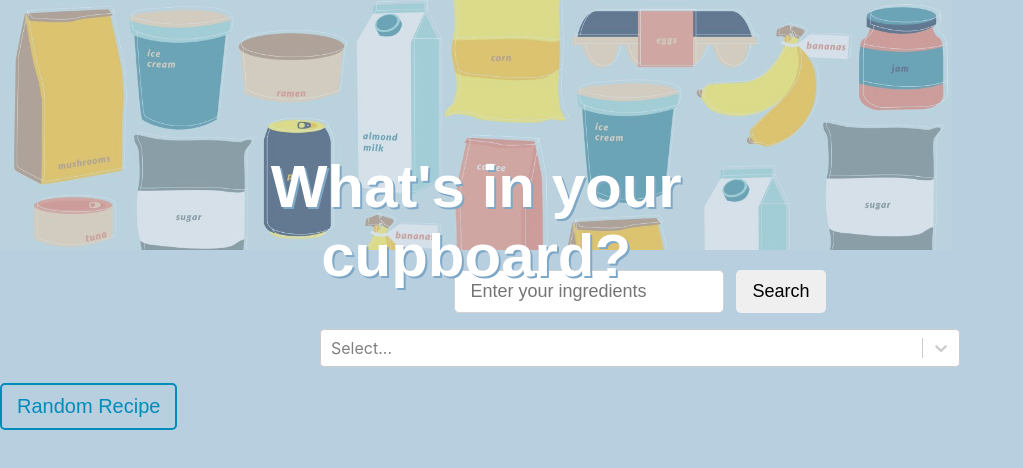
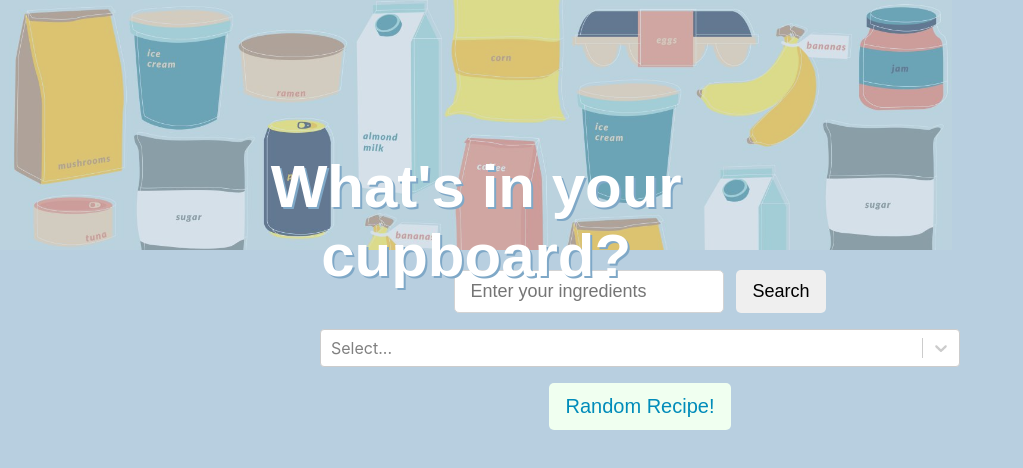
Before and after one commit to samcbride/food-app, a React (Create React App) app: page / in a window 1280 px wide. Shown: the top 468 px of the page, without its empty margins (0-1023 px from the left). Built offline with nearby package versions, Linux system fonts and the light colour scheme; a web font is replaced by a local one.

Commit message:
Changed the css for the random button

```diff
--- a/src/components/App.js
+++ b/src/components/App.js
@@ -40,9 +40,13 @@ function App() {
       </div>
 
       <SearchResults className="searchResults" searchResults={searchResults} />
+
+      <div className="wrapper-r">
       <button className="button" onClick={getRandomResult}>
-        Random Recipe
+        Random Recipe!
       </button>
+      </div>
+
     </div>
   );
 }
--- a/src/styles/Random.css
+++ b/src/styles/Random.css
@@ -1,17 +1,26 @@
 .button {
-	display: block;
-	border: 2px solid #008CBA;
-	background: transparent;
+	display:inline-block;
+	border: 2px solid transparent;
+	background: honeydew;
 	padding: 10px 15px;
 	color: #008CBA;
 	font-size: 20px;
 	border-radius: 5px;
-	cursor: pointer;
-	outline: none;
-	transition: background 1s, color 1s;
+	cursor:pointer;
+	outline:none;
+	transition: background 0.5s, color 1s;
 }
+
 .button:hover{
-	background: #008CBA;
-	color: #fff;
-	box-shadow: 0 8px 16px 0 rgba(0,0,0,0.2), 0 6px 20px 0 rgba(0,0,0,0.19);
+  background-color: #83aec3;
+  color: honeydew;
+  box-shadow: 0 8px 16px 0 rgba(0,0,0,0.2), 0 6px 20px 0 rgba(0,0,0,0.19);
+
+
 }
+
+.wrapper-r {
+
+	text-align: center;
+
+  }
```
